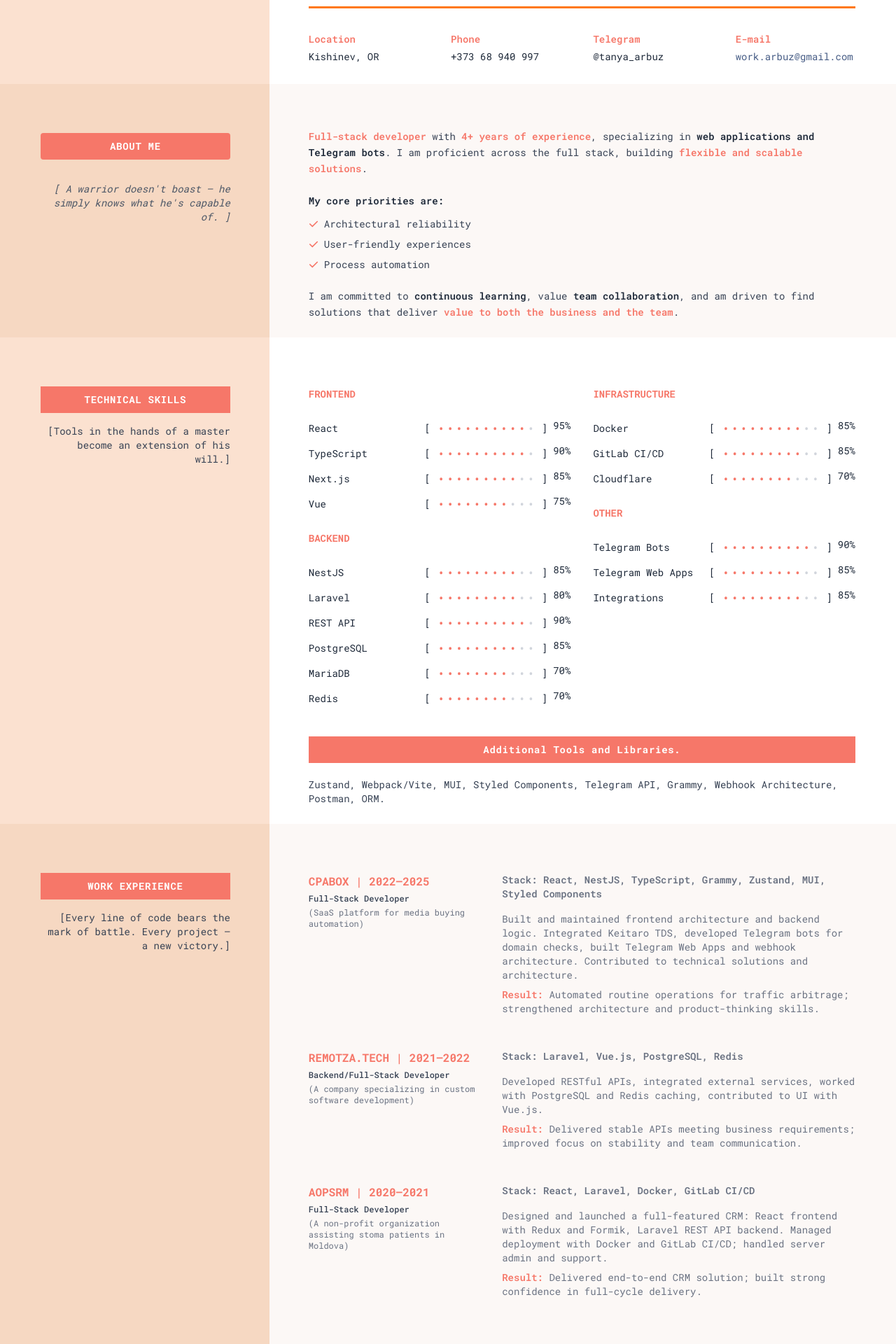
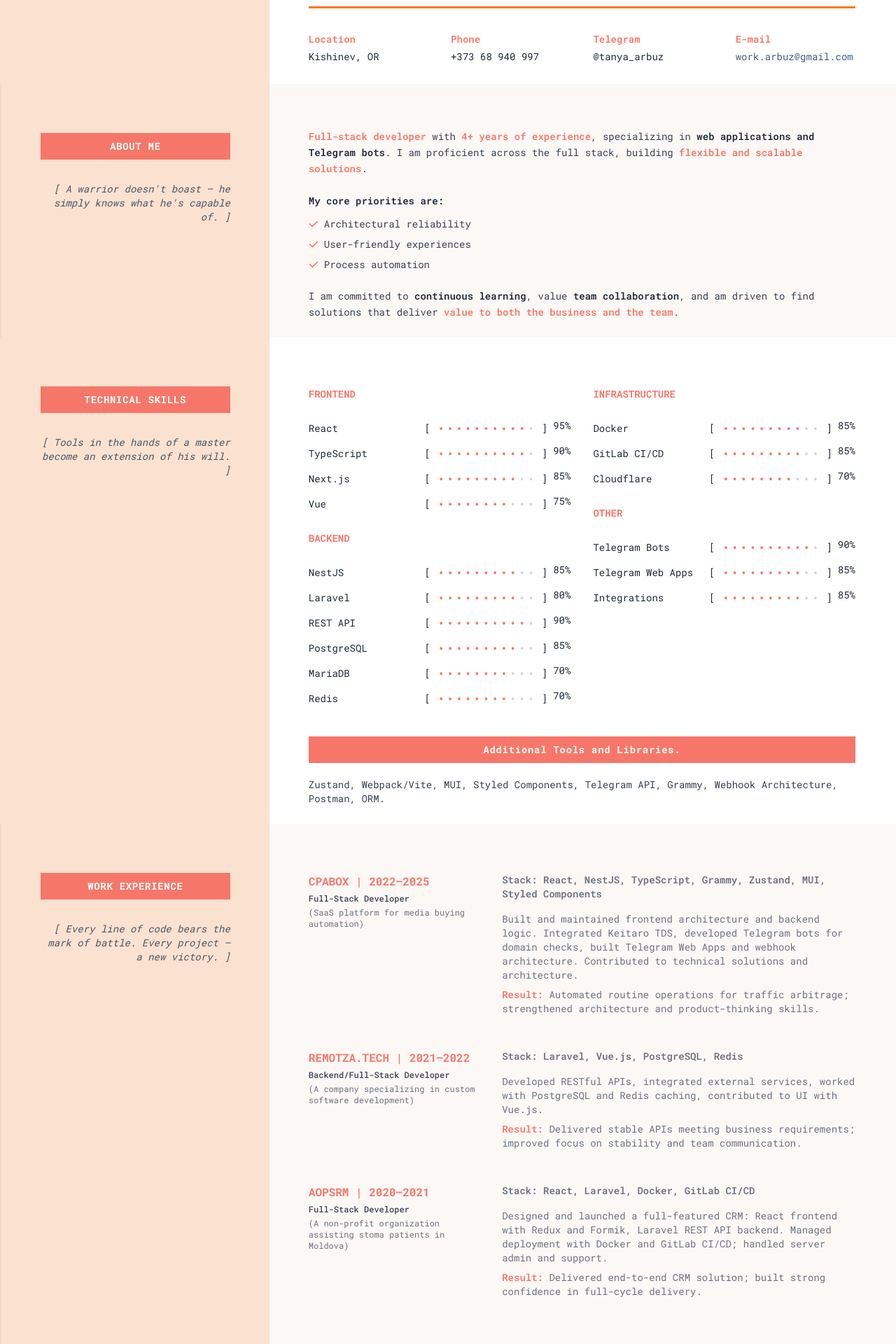
Before and after one commit to devforthewin/folio-metrics, a Next.js app: page /en in a window 1280 px wide. Shown: the part 680-2600 px from the top of the page at 70% size. Built offline with nearby package versions, Linux system fonts and the light colour scheme.

Commit message:
refactor(components): Extract SectionHeader and integrate into blocks

```diff
--- /dev/null
+++ b/src/components/common/SectionHeader.tsx
@@ -0,0 +1,53 @@
+type SectionHeaderProps = {
+  title: string;
+  subtitle?: string;
+};
+
+const SectionHeader = ({ title, subtitle }: SectionHeaderProps) => {
+  return (
+    <div
+      className="
+        lg:bg-[#FBE1D0]
+        w-full
+        lg:flex-[0_0_30%]
+        flex
+        items-start
+        justify-end
+        pt-[1.75rem]
+        px-[1.75rem]
+        lg:pt-[4.375rem]
+        lg:pb-[1.6625rem]
+        md:pt-[3.15rem]
+        md:px-[3.5rem]
+        md:pb-[0]
+      "
+    >
+      {/* Titles Block */}
+      <div
+        className="
+          flex flex-col
+          lg:items-end lg:justify-end lg:text-right
+          sm:w-full text-center
+        "
+      >
+        <h2
+          className="
+            w-full h-[38px]
+            text-md font-bold tracking-wider uppercase text-[#FFFFFF] text-center
+            py-2
+            bg-[#F67769]
+          "
+        >
+          {title}
+        </h2>
+        <p className="text-sm text-gray-800 mt-2 sm:mt-4 font-normal">
+          <blockquote className="text-sm text-gray-600 mt-3 sm:mt-4 font-normal italic">
+            [ {subtitle} ]
+          </blockquote>
+        </p>
+      </div>
+    </div>
+  )
+}
+
+export default SectionHeader
--- a/src/components/sections/Additional.tsx
+++ b/src/components/sections/Additional.tsx
@@ -3,6 +3,8 @@
 import { useTranslations } from 'next-intl'
 import { faGithub } from '@fortawesome/free-brands-svg-icons'
 import { FontAwesomeIcon } from '@fortawesome/react-fontawesome'
+
+import SectionHeader from '@/components/common/SectionHeader'
 
 export default function Additional() {
   const t = useTranslations('Additional')
@@ -15,43 +17,7 @@ export default function Additional() {
 
       <div className="w-full z-10 max-w-[1276px] mx-auto flex flex-col lg:flex-row h-full">
         {/* Левая часть */}
-        <div
-          className="
-                  lg:bg-[#F6D8C2]
-                  w-full
-                  lg:flex-[0_0_30%]
-                  flex
-                  items-start
-                  justify-end
-                  pt-[1.75rem]
-                  px-[1.75rem]
-
-                  lg:pt-[4.375rem]
-                  lg:pb-[1.6625rem]
-
-                  md:pt-[3.15rem]
-                  md:px-[3.5rem]
-                  md:pb-[0]
-                "
-        >
-          {/*Title Block*/}
-          <div
-            className="
-          flex flex-col
-          lg:items-end lg:justify-end lg:text-right
-          sm:w-full sm:text-center">
-            <h2
-              className="
-            w-full h-[38px]
-            text-md font-bold tracking-wider uppercase text-[#FFFFFF] text-center
-            py-2
-            bg-[#F67769]">
-              {t('leftTitle')}
-            </h2>
-            <p className="text-sm text-gray-800 mt-2">[{t('leftSubtitle')}]</p>
-          </div>
-
-        </div>
+        <SectionHeader title={t('leftTitle')} subtitle={t('leftSubtitle')} />
 
         {/* Right Part */}
         <div
--- a/src/components/sections/Education.tsx
+++ b/src/components/sections/Education.tsx
@@ -1,6 +1,8 @@
 'use client'
 
 import { useTranslations } from 'next-intl'
+
+import SectionHeader from '@/components/common/SectionHeader'
 
 export default function Education() {
   const t = useTranslations('Education')
@@ -13,44 +15,7 @@ export default function Education() {
 
       <div className="w-full z-10 max-w-[1276px] mx-auto flex flex-col lg:flex-row h-full">
         {/* Left Part */}
-        <div
-          className="
-                  lg:bg-[#FBE1D0]
-                  w-full
-                  lg:flex-[0_0_30%]
-                  flex
-                  items-start
-                  justify-end
-                  pt-[1.75rem]
-                  px-[1.75rem]
-
-                  lg:pt-[4.375rem]
-                  lg:pb-[1.6625rem]
-
-                  md:pt-[3.15rem]
-                  md:px-[3.5rem]
-                  md:pb-[0]
-                "
-        >
-          {/*Title Block*/}
-          <div
-            className="
-          flex flex-col
-          lg:items-end lg:justify-end lg:text-right
-          sm:w-full sm:text-center">
-            <h2
-              className="
-            w-full h-[38px]
-            text-md font-bold tracking-wider uppercase text-[#FFFFFF] text-center
-            py-2
-            bg-[#F67769]">
-              {t('leftTitle')}
-            </h2>
-            <p className="text-sm mt-2 sm:mt-4">
-              [{t('leftSubtitle')}]
-            </p>
-          </div>
-        </div>
+        <SectionHeader title={t('leftTitle')} subtitle={t('leftSubtitle')} />
 
         {/* Right Part */}
         <div
--- a/src/components/sections/Experience.tsx
+++ b/src/components/sections/Experience.tsx
@@ -1,6 +1,8 @@
 'use client'
 
 import { useTranslations } from 'next-intl'
+
+import SectionHeader from '@/components/common/SectionHeader'
 
 export default function Experience() {
   const t = useTranslations('Experience')
@@ -14,44 +16,7 @@ export default function Experience() {
 
       <div className="w-full z-10 max-w-[1276px] mx-auto flex flex-col lg:flex-row h-full">
         {/* Left Part */}
-        <div
-          className="
-                  lg:bg-[#F6D8C2]
-                  w-full
-                  lg:flex-[0_0_30%]
-                  flex
-                  items-start
-                  justify-end
-                  pt-[1.75rem]
-                  px-[1.75rem]
-
-                  lg:pt-[4.375rem]
-                  lg:pb-[1.6625rem]
-
-                  md:pt-[3.15rem]
-                  md:px-[3.5rem]
-                  md:pb-[0]
-                "
-        >
-          {/*Titles block*/}
-          <div
-            className="
-          flex flex-col
-          lg:items-end lg:justify-end lg:text-right
-          sm:w-full sm:text-center">
-            <h2
-              className="
-            w-full h-[38px]
-            text-md font-bold tracking-wider uppercase text-[#FFFFFF] text-center
-            py-2
-            bg-[#F67769]">
-              {t('leftTitle')}
-            </h2>
-            <p className="text-sm mt-2 sm:mt-4">
-              [{t('leftSubtitle')}]
-            </p>
-          </div>
-        </div>
+        <SectionHeader title={t('leftTitle')} subtitle={t('leftSubtitle')} />
 
         {/* Right Part */}
         <div
--- a/src/components/sections/Intro.tsx
+++ b/src/components/sections/Intro.tsx
@@ -3,6 +3,8 @@
 import { useTranslations } from 'next-intl'
 import { FontAwesomeIcon } from '@fortawesome/react-fontawesome'
 import { faCheck } from '@fortawesome/free-solid-svg-icons'
+
+import SectionHeader from '@/components/common/SectionHeader'
 
 export default function Intro() {
   const t = useTranslations('AboutMe')
@@ -14,38 +16,7 @@ export default function Intro() {
 
       <div className="w-full z-10 max-w-[1276px] mx-auto flex flex-col lg:flex-row h-full">
         {/* Left About me */}
-        <div
-          className="
-                  w-full
-                  flex items-start justify-end
-                  pt-[1.75rem] px-[1.75rem]
-
-                  lg:bg-[#F6D8C2] lg:flex-[0_0_30%] lg:pt-[4.375rem] lg:pb-[1.6625rem]
-                  md:pt-[3.15rem] md:px-[3.5rem] md:pb-[0]
-                ">
-
-          {/*Titles Block*/}
-          <div
-            className="
-          flex flex-col
-          lg:items-end lg:justify-end lg:text-right
-          sm:w-full sm:text-center">
-            <h2
-              className="
-                  w-full h-[38px]
-                  py-2 text-md font-bold tracking-wider uppercase text-[#FFFFFF] text-center
-                  bg-[#F67769] rounded-sm
-                  ">
-              {t('leftTitle')}
-            </h2>
-            <p className="text-sm text-gray-800 mt-2 sm:mt-4 font-normal">
-              <blockquote className="text-sm text-gray-600 mt-3 sm:mt-4 font-normal italic">
-                [ {t('leftSubtitle')} ]
-              </blockquote>
-            </p>
-          </div>
-        </div>
-
+        <SectionHeader title={t('leftTitle')} subtitle={t('leftSubtitle')} />
         {/* Right Part */}
         <div
           className="
--- a/src/components/sections/TechnicalSkills.tsx
+++ b/src/components/sections/TechnicalSkills.tsx
@@ -3,6 +3,7 @@
 import { useTranslations } from 'next-intl'
 
 import SkillBarText from '@/components/ui/SkillBarText'
+import SectionHeader from '@/components/common/SectionHeader'
 
 export default function TechnicalSkills() {
   const t = useTranslations('TechnicalSkills')
@@ -16,44 +17,7 @@ export default function TechnicalSkills() {
       <div className="w-full z-10 max-w-[1276px] mx-auto flex flex-col lg:flex-row h-full">
 
         {/* Left Part */}
-        <div
-          className="
-                  lg:bg-[#FBE1D0]
-                  w-full
-                  lg:flex-[0_0_30%]
-                  flex
-                  items-start
-                  justify-end
-                  pt-[1.75rem]
-                  px-[1.75rem]
-
-                  lg:pt-[4.375rem]
-                  lg:pb-[1.6625rem]
-
-                  md:pt-[3.15rem]
-                  md:px-[3.5rem]
-                  md:pb-[0]
-                "
-        >
-          {/*Titles Block*/}
-          <div
-            className="
-          flex flex-col
-          lg:items-end lg:justify-end lg:text-right
-          sm:w-full text-center">
-            <h2
-              className="
-            w-full h-[38px]
-            text-md font-bold tracking-wider uppercase text-[#FFFFFF] text-center
-            py-2
-            bg-[#F67769]">
-              {t('leftTitle')}
-            </h2>
-            <p className="text-sm mt-2 sm:mt-4">
-              [{t('leftSubtitle')}]
-            </p>
-          </div>
-        </div>
+        <SectionHeader title={t('leftTitle')} subtitle={t('leftSubtitle')} />
 
         {/* Right */}
         <div
```
